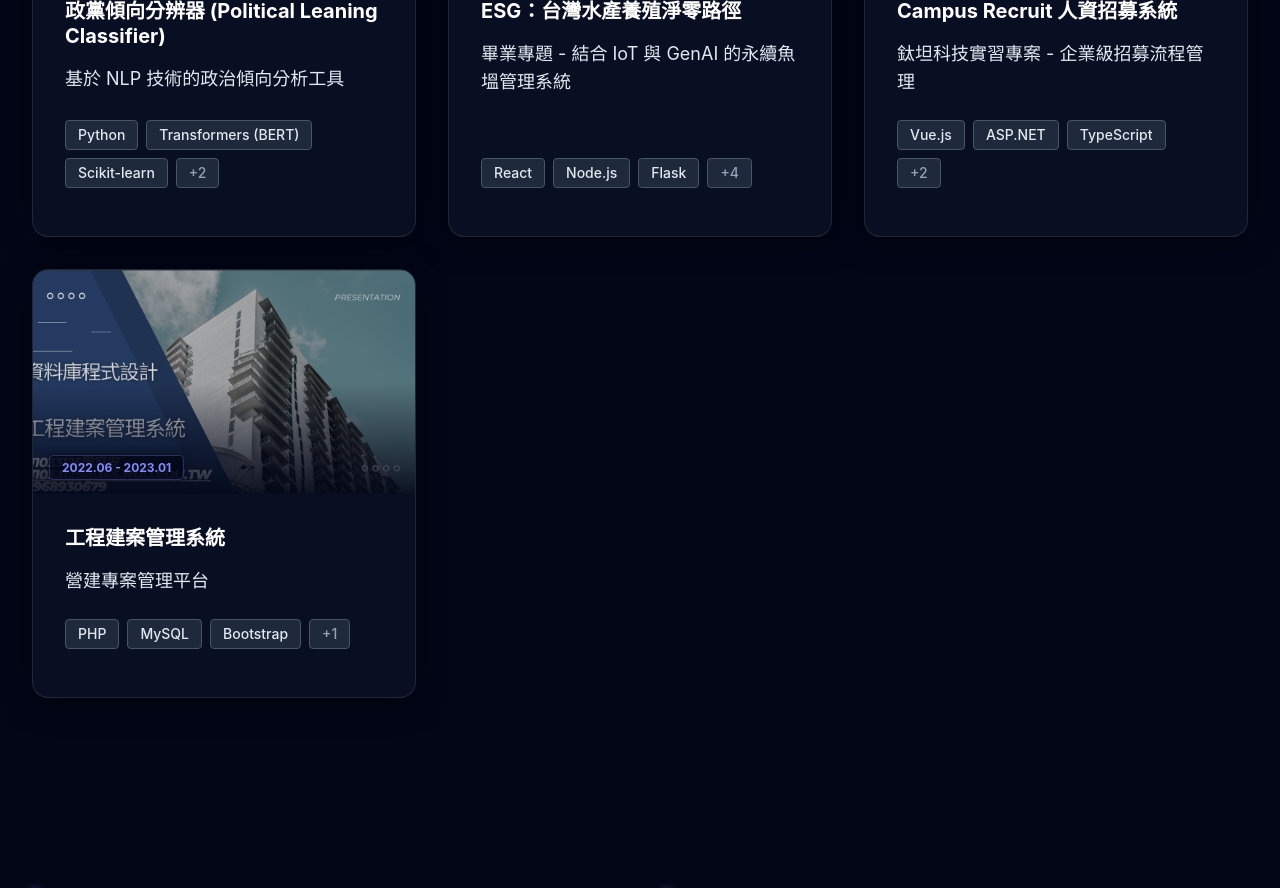
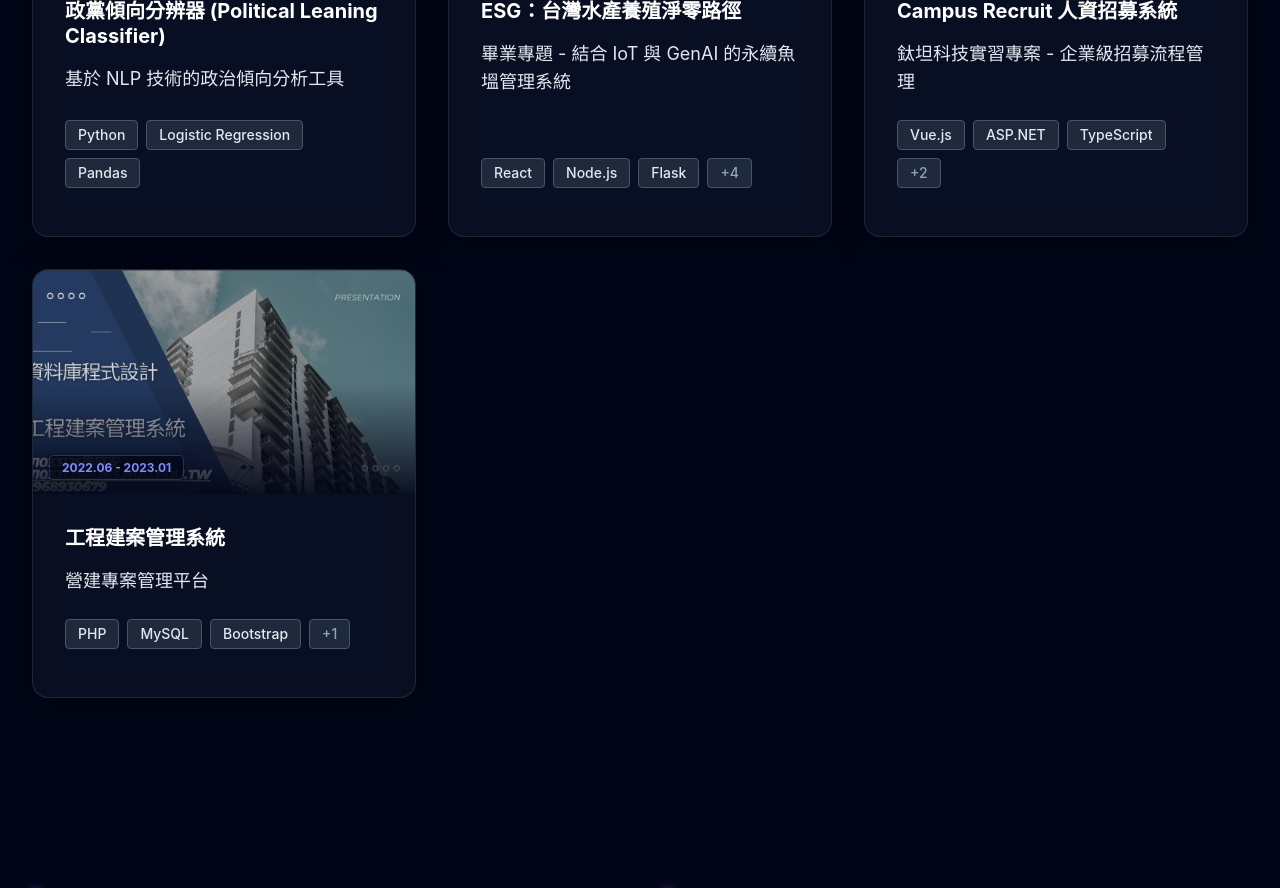
Before and after one commit to adpoe0716/adpoe0716.github.io, a React (Vite) app: page / in a window 1280 px wide. Shown: the part 4080-4968 px from the top of the page. Built offline with nearby package versions, Linux system fonts and the light colour scheme.

Commit message:
文字修改

```diff
--- a/constants.tsx
+++ b/constants.tsx
@@ -82,14 +82,12 @@ export const PROJECTS: Project[] = [
     title: "政黨傾向分辨器 (Political Leaning Classifier)",
     period: "2024",
     description: "基於 NLP 技術的政治傾向分析工具",
-    techStack: ["Python", "Transformers (BERT)", "Scikit-learn", "FastAPI", "Pandas"],
+    techStack: ["Python", "Logistic Regression","Pandas"],
     images: ["img/python.png"],
     details: [
-      "利用自然語言處理 (NLP) 技術，分析文本內容並預測其政治傾向（如：偏藍、偏綠、中立）。",
-      "使用 Transformer 架構（BERT）進行模型微調訓練，提升對台灣政治語境的理解準確度。",
+      "選取四個具有代表性的側翼粉專，利用自然語言處理 (NLP) 技術，分析文本內容並預測其政治傾向（如：偏藍、偏綠、中立）。",
+      "使用羅吉斯回歸模型（Logistic Regression）訓練並驗證，準確率良好後完成模型建構",
       "資料前處理：包含繁體中文斷詞、去除停用詞與資料增強。",
-      "部署為 RESTful API，可供前端或其他應用程式串接即時分析。"
-
     ]
   },
   {
```
Also changed, not shown: 3 other files (tests, documents, lock files or other folders).
